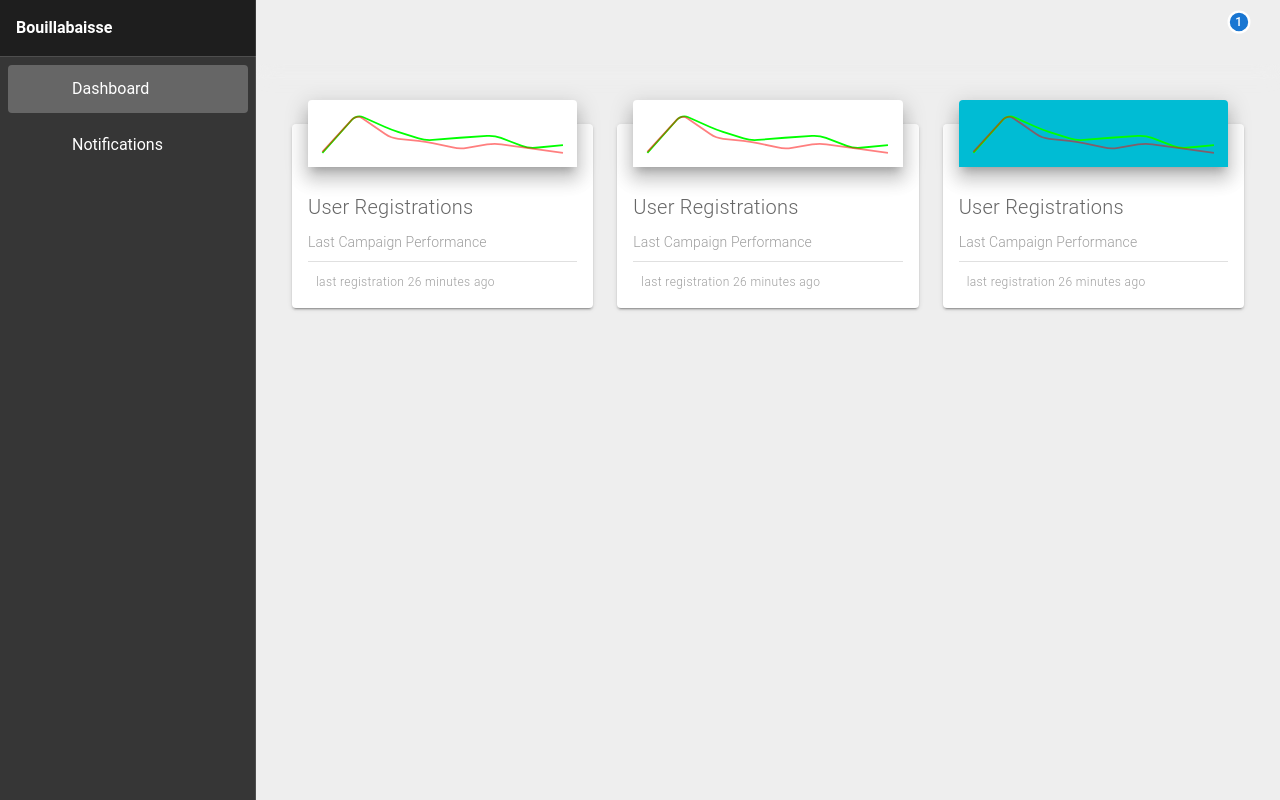
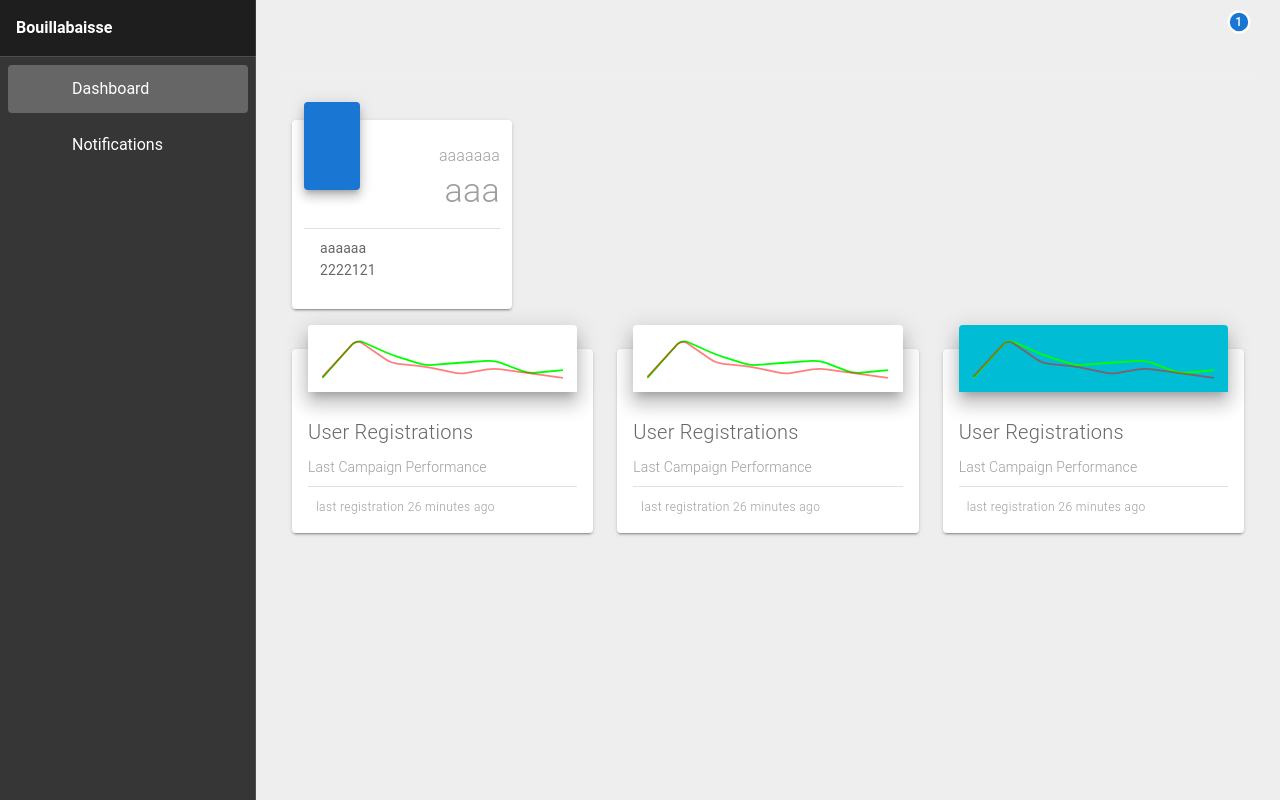
Before and after one commit to italobologna/bouillabaisse-monitor, a Vue app in the folder bouillabaisse-frontend/: page /dashboard in a window 1280 px wide. Built offline with nearby package versions, Linux system fonts and the light colour scheme; the HTML template or start-up script is replaced by a standard one.

Commit message:
Adds the initial structure for the statistic components

```diff
--- /dev/null
+++ b/bouillabaisse-frontend/src/components/dashboard-statistic.vue
@@ -0,0 +1,30 @@
+<template>
+  <v-card class="pa-3 mt-3">
+    <v-card-title class="d-flex pa-0 justify-space-between">
+      <v-sheet
+        dark
+        rounded
+        class="v-sheet--offset elevation-7 pa-7 primary"
+        :style="{
+          'max-height': '90px',
+          width: 'auto',
+          position: 'relative',
+          top: '-30px',
+        }"
+      >
+        <v-icon style="font-size: 32px">mdi-poll</v-icon>
+      </v-sheet>
+      <div class="ml-6">
+        <div class="ml-auto text-right">
+          <div class="text-subtitle-1 grey--text font-weight-light">aaaaaaa</div>
+          <div class="display-1 font-weight-light grey--text">aaa</div>
+        </div>
+      </div>
+    </v-card-title>
+    <v-divider class="my-2"></v-divider>
+    <v-card-text class="pt-0">
+        <div>aaaaaa</div>
+        <div>2222121</div>
+    </v-card-text>
+  </v-card>
+</template>
--- a/bouillabaisse-frontend/src/components/dashboard.vue
+++ b/bouillabaisse-frontend/src/components/dashboard.vue
@@ -2,8 +2,13 @@
   <div>
     <v-container>
       <v-row>
+        <v-col md="3">
+          <dashboard-statistic></dashboard-statistic>
+        </v-col>
+      </v-row>
+      <v-row>
         <v-col>
-          <v-card class="mt-4 mx-auto" max-width="400">
+          <v-card class="mt-4 mx-auto" max-width="600">
             <v-sheet
               class="v-sheet--offset mx-auto"
               color="white"
@@ -41,7 +46,7 @@
           </v-card>
         </v-col>
         <v-col>
-          <v-card class="mt-4 mx-auto" max-width="400">
+          <v-card class="mt-4 mx-auto" max-width="600">
             <v-sheet
               class="v-sheet--offset mx-auto"
               color="white"
@@ -122,7 +127,14 @@
 </template>
 
 <script>
+import DashboardStatistic from "./dashboard-statistic";
+import dashboardStatistic from './dashboard-statistic.vue';
+
 export default {
+  components: { dashboardStatistic },
+  component: {
+    DashboardStatistic,
+  },
   data: () => ({
     labels: ["12am", "3am", "6am", "9am", "12pm", "3pm", "6pm", "9pm"],
     value: [200, 675, 410, 390, 310, 460, 250, 240],
```
